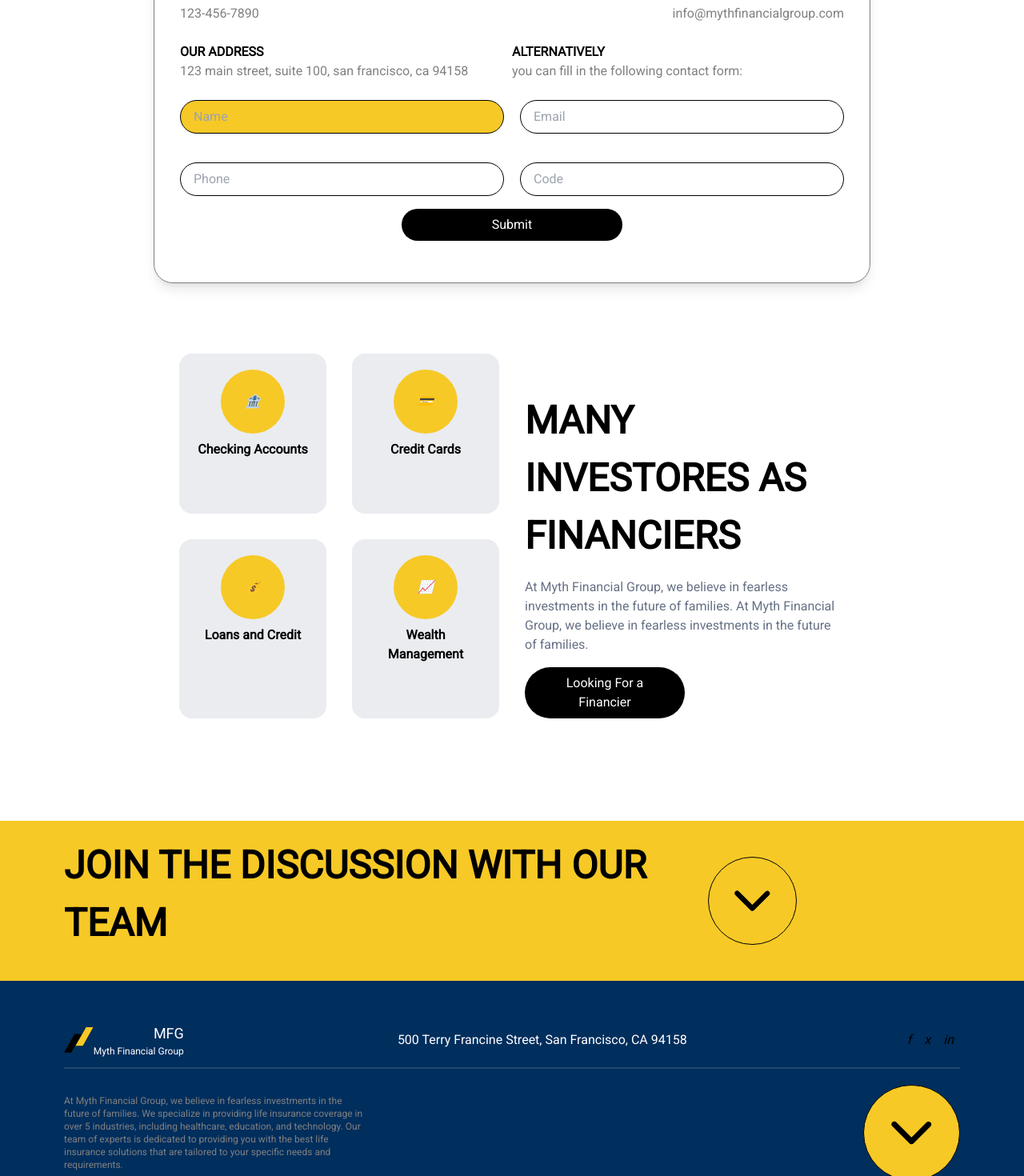
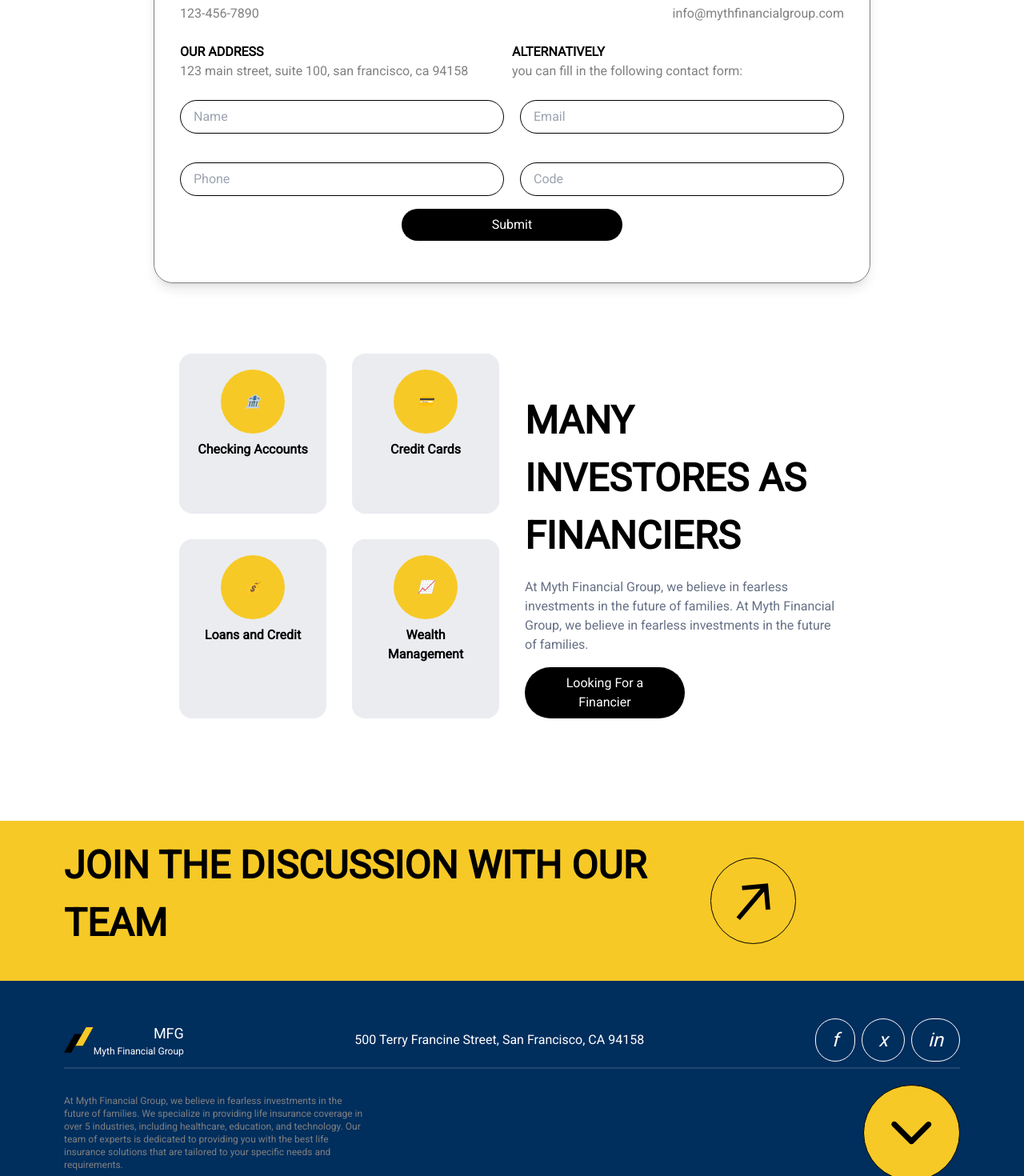
Before and after one commit to Crypto-git-dev/MFG-Frontend, a React (Create React App) app: page / in a window 1280 px wide. Shown: the part 2420-3890 px from the top of the page at 80% size. Built offline with nearby package versions, Linux system fonts and the light colour scheme.

Commit message:
Update contact and footer section

```diff
--- a/src/components/contact/contact.jsx
+++ b/src/components/contact/contact.jsx
@@ -28,26 +28,26 @@ const Contact = (props) => {
 				</div>
 				<div>
 					<form action="#" method="POST">
-						<div class="grid grid-cols-2 gap-5">
+						<div class="grid grid-cols-2 gap-5 ">
 							<input
 								type="text"
 								placeholder="Name"
-								class="w-full mb-4 px-4 py-2 border rounded-full bg-[#F7C926] focus:outline-none focus:border-yellow-500"
+								class="w-full mb-4 px-4 py-2 border rounded-full focus:bg-[#F7C926] focus:outline-none focus:border-yellow500"
 							/>
 							<input
 								type="email"
 								placeholder="Email"
-								class="w-full mb-4 px-4 py-2 border rounded-full text-gray-700 focus:outline-none focus:border-yellow-500"
+								class="w-full mb-4 px-4 py-2 border rounded-full focus:bg-[#F7C926] focus:outline-none focus:border-yellow500"
 							/>
 							<input
 								type="tel"
 								placeholder="Phone"
-								class="w-full mb-4 px-4 py-2 border rounded-full text-gray-700 focus:outline-none focus:border-yellow-500"
+								class="w-full mb-4 px-4 py-2 border rounded-full focus:bg-[#F7C926] focus:outline-none focus:border-yellow500"
 							/>
 							<input
 								type="text"
 								placeholder="Code"
-								class="w-full mb-4 px-4 py-2 border rounded-full text-gray-700 focus:outline-none focus:border-yellow-500"
+								class="w-full mb-4 px-4 py-2 border rounded-full focus:bg-[#F7C926] focus:outline-none focus:border-yellow500"
 							/>
 						</div>
 						<div class="flex justify-center">
--- a/src/components/footer/footer.jsx
+++ b/src/components/footer/footer.jsx
@@ -16,7 +16,7 @@ const Footer = () => {
 						JOIN THE DISCUSSION WITH OUR TEAM
 					</div>
 					<div class="bg-[#F7C926] font-bold py-4 px-4 rounded-full border-black border">
-						<img src="images/DownArrow.svg"></img>
+						<img src="images/Gotocontact.svg"></img>
 					</div>
 					<div class="w-1/6"></div>
 				</div>
@@ -33,22 +33,22 @@ const Footer = () => {
 						<div class="text-white10">
 							500 Terry Francine Street, San Francisco, CA 94158
 						</div>
-						<div>
+						<div class="flex gap-2">
 							<a
 								href="#"
-								class="bg-gray-700 p-2 rounded-full hover:bg-gray-600"
+								class="bg-gray-700 px-5 py-2 rounded-full text-white10 text-3xl border-[#ffffff] border"
 							>
 								<i class="fa fa-facebook">f</i>
 							</a>
 							<a
 								href="#"
-								class="bg-gray-700 p-2 rounded-full hover:bg-gray-600"
+								class="bg-gray-700 px-5 py-2 rounded-full text-white10 text-3xl border-[#ffffff] border"
 							>
 								<i class="fa fa-xing">x</i>
 							</a>
 							<a
 								href="#"
-								class="bg-gray-700 p-2 rounded-full hover:bg-gray-600"
+								class="bg-gray-700 px-5 py-2 rounded-full text-white10 text-3xl border-[#ffffff] border"
 							>
 								<i class="fa fa-linkedin">in</i>
 							</a>
--- a/tailwind.config.js
+++ b/tailwind.config.js
@@ -54,6 +54,7 @@ module.exports = {
 			gray70: "#585757",
 			pink10: "#7F56D9",
 			blue100: "#282B6D",
+			yellow500: "#F7C926",
 		},
 	},
 	plugins: [],
```
Also changed, not shown: public/images/Gotocontact.svg (added).
